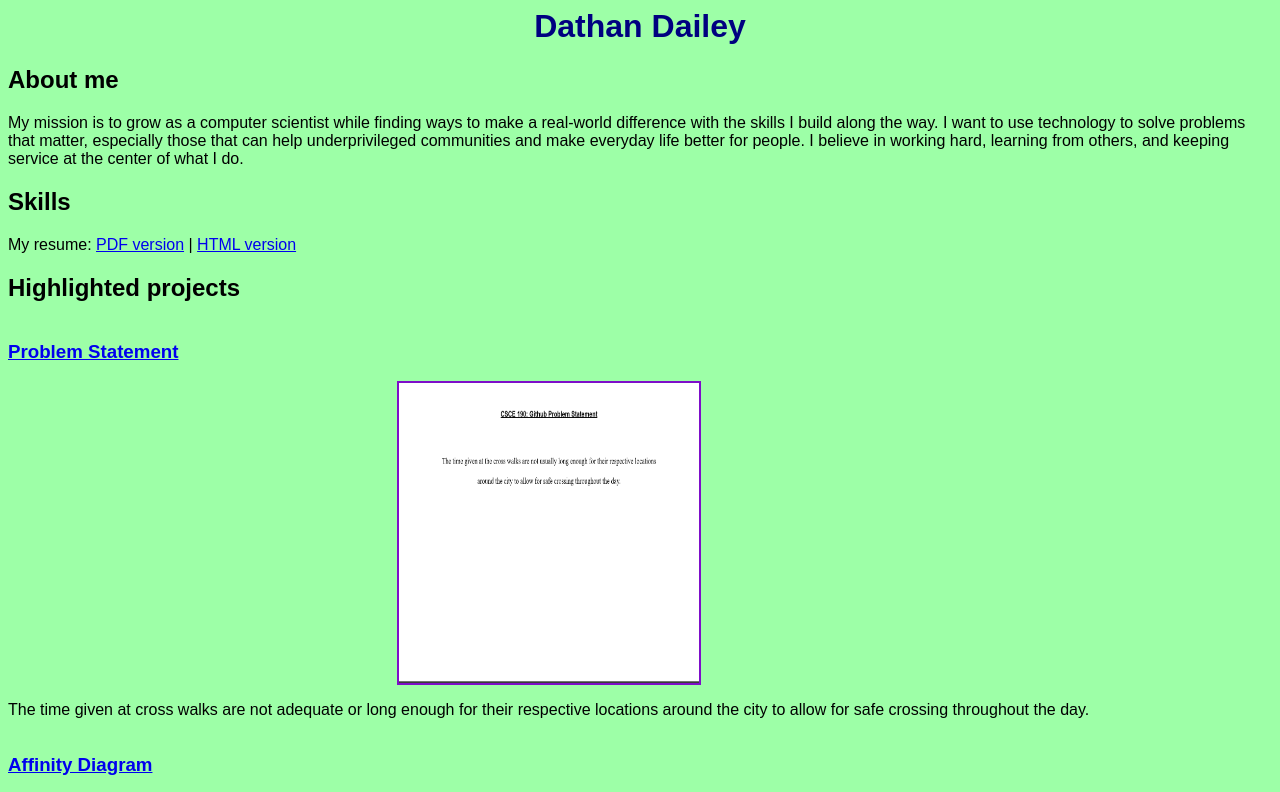
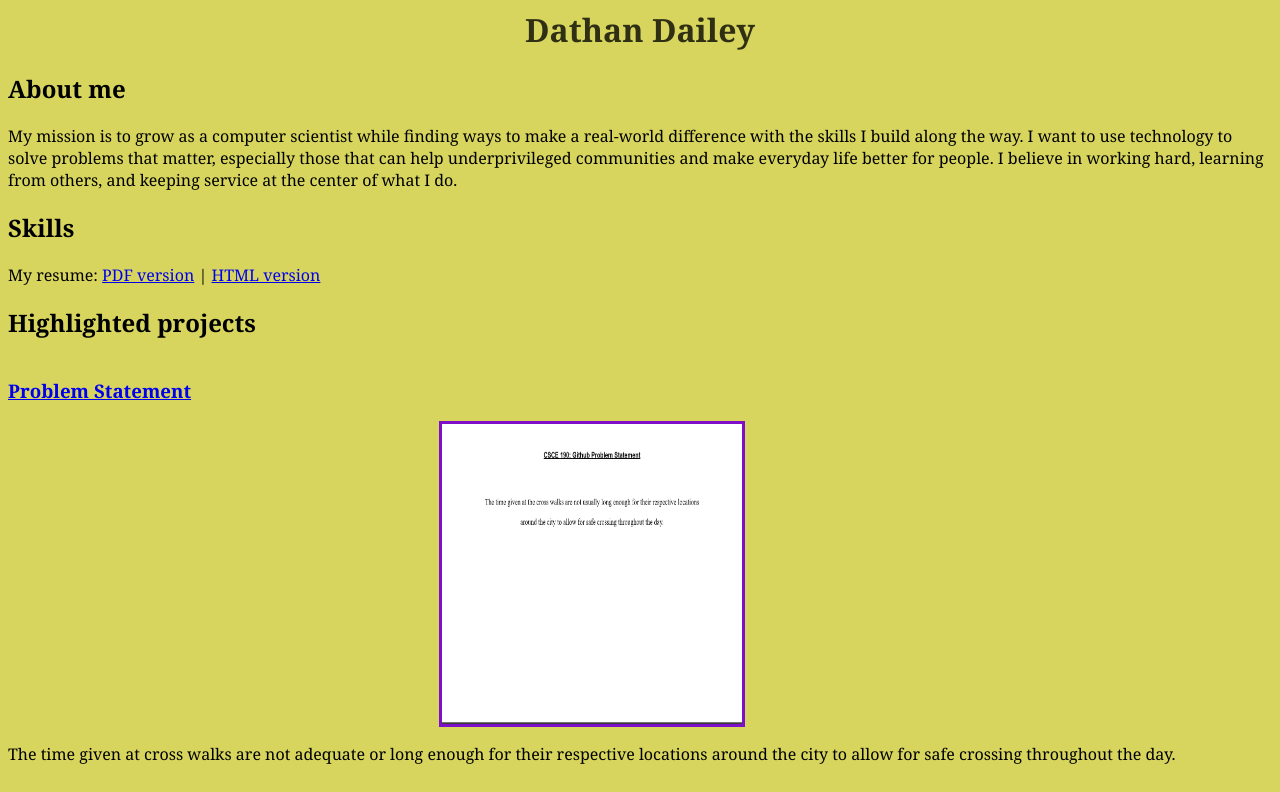
Before and after one commit to ddaileyc7/ddaileyc7.github.io, a plain HTML site: page index.html in a window 1280 px wide. Shown: the top 792 px of the page. Drawn offline with Linux system fonts and the light colour scheme; grey boxes are pictures that could not be loaded.

Commit message:
(final) style changes

```diff
--- a/styles.css
+++ b/styles.css
@@ -1,9 +1,9 @@
 body {
-background: rgba(133, 255, 145, 0.795);
-font-family: Arial, Helvetica, sans-serif;
+background: rgba(209, 206, 67, 0.854);
+font-family: Georgia, 'Times New Roman', Times, serif;
 }
 h1 {
-color: navy;
+color: rgba(0, 0, 0, 0.781);
 text-align: center;
 }
 .projects { display:flex; flex-wrap:wrap; } /* condensed to save space */
@@ -11,7 +11,7 @@ text-align: center;
     width: 300px;
     height: 300px;
     margin: 10px;
-    border: 2px solid rgb(126, 14, 201); /* choose a color */
+    border: 3px solid rgb(126, 14, 201); /* choose a color */
     display: block;
     margin: auto;
 }
```
Also changed, not shown: index.html (+3 -3 lines).
